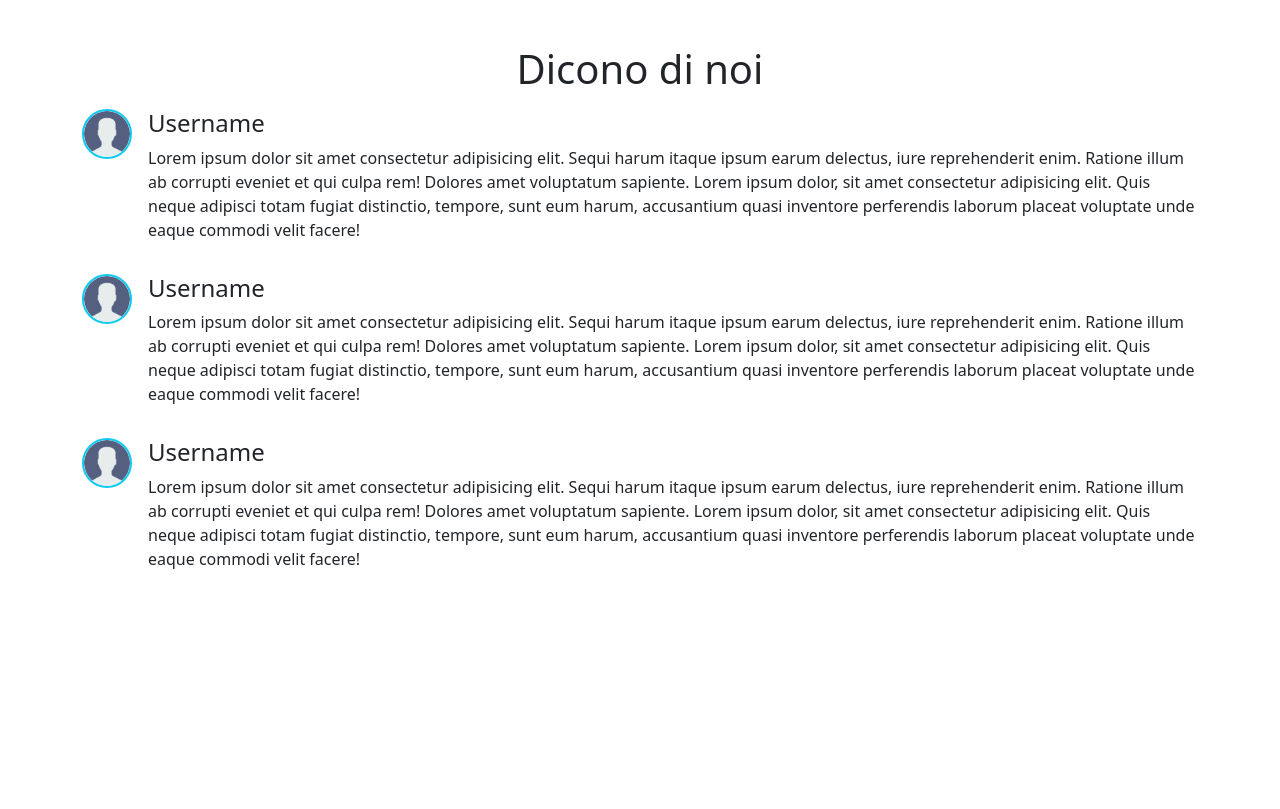
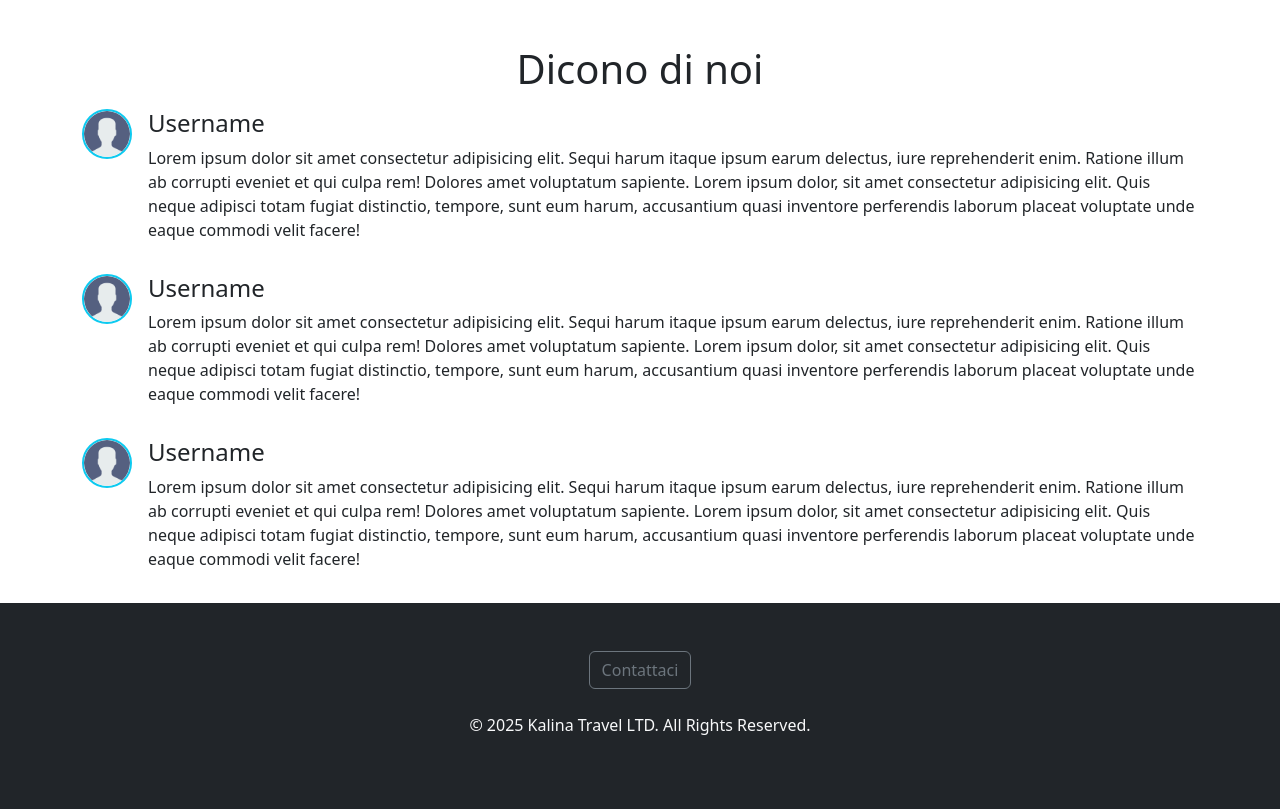
Before and after one commit to andreatripodi98/FSD-W2-D2, a plain HTML site: page index.html in a window 1280 px wide. Shown: the part 3009-3818 px from the top of the page. Before the commit the page ends 3612 px from the top, so only its background shows below. Drawn offline with nearby package versions, Linux system fonts and the light colour scheme.

Commit message:
final adjustments

```diff
--- a/index.html
+++ b/index.html
@@ -99,7 +99,7 @@
           </div>
         </div>
         <div class="col col-6 col-md-4 col-lg-3">
-          <div class="card  border border-info border border-2">
+          <div class="card border border-info border border-2">
             <img
               src="./assets/optimized_travel_image.jpg"
               class="card-img-top"
@@ -416,7 +416,14 @@
         </div>
       </div>
     </main>
-    <footer></footer>
+
+    <footer class="bg-dark text-light py-5 mt-3">
+      <div class="container text-center">
+        <button class="btn btn-outline-secondary">Contattaci</button>
+        <p class="mb-0 py-4">&copy; 2025 Kalina Travel LTD. All Rights Reserved.</p>
+      </div>
+    </footer>
+
     <script
       src="https://cdn.jsdelivr.net/npm/bootstrap@5.3.7/dist/js/bootstrap.bundle.min.js"
       integrity="sha384-ndDqU0Gzau9qJ1lfW4pNLlhNTkCfHzAVBReH9diLvGRem5+R9g2FzA8ZGN954O5Q"
```
